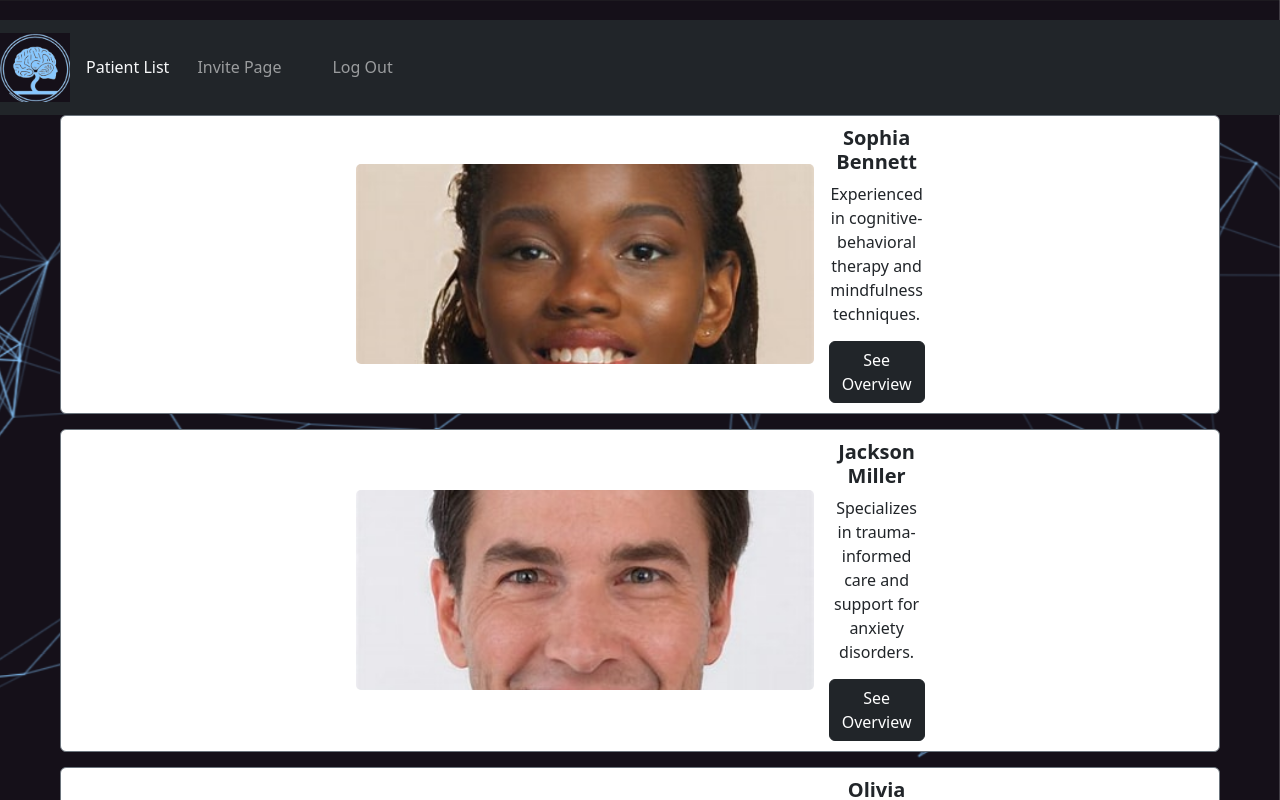
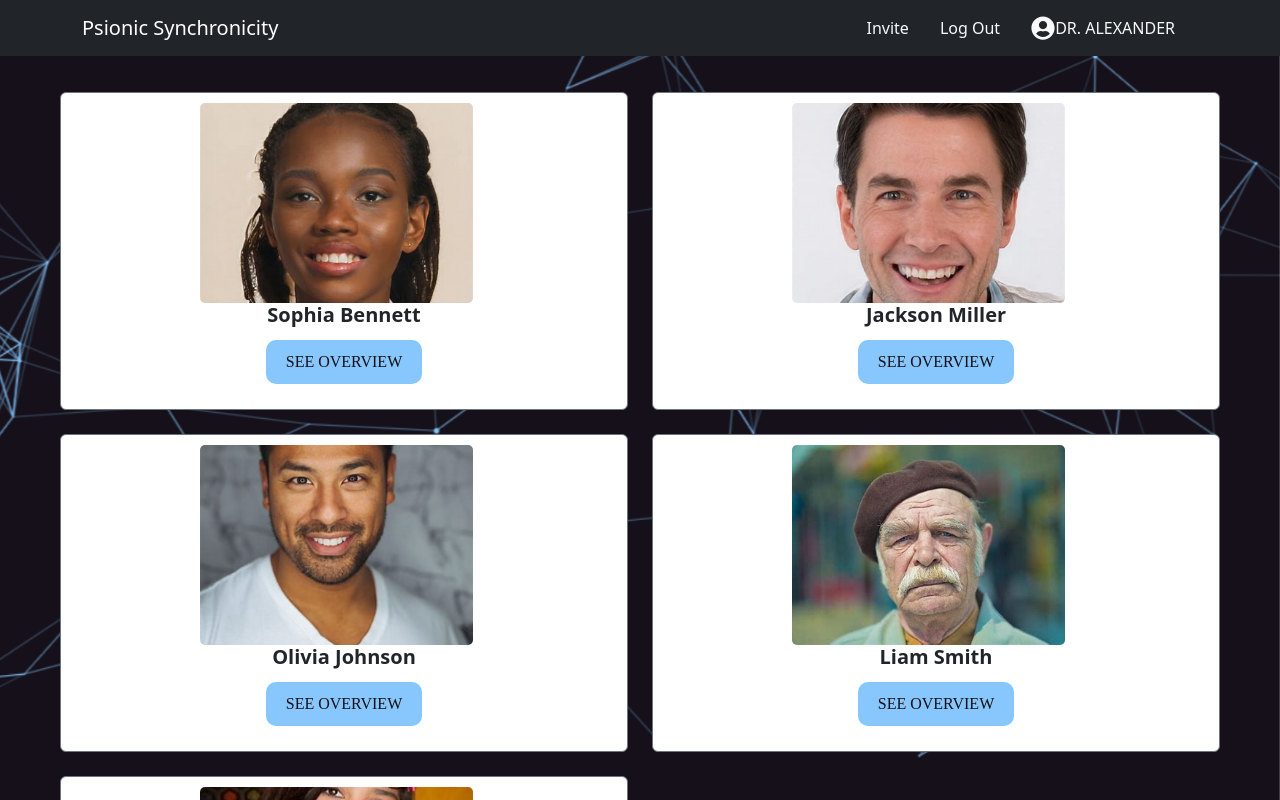
Before and after one commit to jojocodes1/Sentimential, a React (Create React App) app in the folder mind-bridge/: page /listPage in a window 1280 px wide. Built offline with nearby package versions, Linux system fonts and the light colour scheme; no server answers.

Commit message:
implementing data to the bar chart

```diff
--- a/mind-bridge/src/components/ListPage.js
+++ b/mind-bridge/src/components/ListPage.js
@@ -5,7 +5,8 @@ import Col from 'react-bootstrap/Col';
 import Row from 'react-bootstrap/Row';
 import { getAuth, onAuthStateChanged } from 'firebase/auth';
 import firebaseApp from '../FirbaseConfig/firebase';
-import { Navbar, Nav } from 'react-bootstrap';
+import { Navbar, Nav, Container } from 'react-bootstrap';
+import { FaUserCircle } from 'react-icons/fa';
 import logo from '../logo.png'; // Ensure you have the logo image in your assets
 
 import a from '../a.jpg';
@@ -19,11 +20,11 @@ import '../App.css';
 const auth = getAuth(firebaseApp);
 
 const clientsData = [
-  { id: 1, name: 'Sophia Bennett', info: 'Experienced in cognitive-behavioral therapy and mindfulness techniques.', image: a },
-  { id: 2, name: 'Jackson Miller', info: 'Specializes in trauma-informed care and support for anxiety disorders.', image: b },
-  { id: 3, name: 'Olivia Johnson', info: 'Expert in family therapy and child psychology.', image: c },
-  { id: 4, name: 'Liam Smith', info: 'Focuses on stress management and interpersonal relationship counseling.', image: d },
-  { id: 5, name: 'Isabella Davis', info: 'Offers personalized therapy for depression and life transitions.', image: e }
+  { id: 1, name: 'Sophia Bennett', image: a },
+  { id: 2, name: 'Jackson Miller', image: b },
+  { id: 3, name: 'Olivia Johnson', image: c },
+  { id: 4, name: 'Liam Smith', image: d },
+  { id: 5, name: 'Isabella Davis', image: e }
 ];
 
 const ListPage = () => {
@@ -52,31 +53,37 @@ const ListPage = () => {
 
   return (
     <div className="mainContainer">
-      <Navbar bg="dark" variant="dark" expand="lg" className="navbar">
-        <Navbar.Brand href="#home">
-          <img src={logo} alt="Logo" className="navbar-logo" /></Navbar.Brand>
+      <Navbar bg="dark" variant="dark" expand="lg" className="navbar py-2 fixed-top">
+        <Container>
+          <Navbar.Brand href="#home" className="d-flex align-items-center">
+            <span className="font-weight-bold">Psionic Synchronicity</span>
+          </Navbar.Brand>
           <Navbar.Toggle aria-controls="basic-navbar-nav" />
           <Navbar.Collapse id="basic-navbar-nav">
-          <Nav className="ml-auto nav-links">
-            <span className="text-light mr-3">Patient List</span>
-            <Nav.Link onClick={() => handleNavigation('/invite')}>Invite Page</Nav.Link>
-            <Nav.Link onClick={() => handleNavigation('/logout')}>Log Out</Nav.Link>
+            <Nav className="ms-auto align-items-center">
+              <Nav.Link onClick={() => handleNavigation('/invite')} className="text-light">Invite</Nav.Link>
+              <Nav.Link onClick={() => handleNavigation('/logout')} className="text-light">Log Out</Nav.Link>
+              <Nav.Link className="d-flex align-items-center">
+                <FaUserCircle className="text-light mr-2" size={24} />
+                <span className="text-light"> DR. ALEXANDER </span>
+              </Nav.Link>
             </Nav>
           </Navbar.Collapse>
+        </Container>
       </Navbar>
 
-      <div className="content">
-        <div className="clientList">
+      <div className="content mt-5 pt-4">
+        <Row xs={1} md={2} className="g-4">
           {clients.map((client) => (
-            <Card key={client.id} border="secondary" className="clientCard">
-  <div className="cardContent">
+            <Col key={client.id}>
+              <Card border="secondary" className="clientCard h-100">
+                <div className="cardContent d-flex flex-column h-100">
                   <Card.Img className="card-img" variant="top" src={client.image} alt={`Image of ${client.name}`} />
-    <div className="cardDetails">
+                  <div className="cardDetails flex-grow-1 d-flex flex-column">
                     <Card.Title><b>{client.name}</b></Card.Title>
-      <Card.Text>{client.info}</Card.Text>
                     <Card.Text>
                       <button
-          className="btn btn-dark"
+                        className="inputButton"
                         onClick={() => handleNavigation('/profOverview')}
                       >
                         See Overview
@@ -85,9 +92,9 @@ const ListPage = () => {
                   </div>
                 </div>
               </Card>
-
+            </Col>
           ))}
-        </div>
+        </Row>
       </div>
     </div>
   );
--- a/mind-bridge/src/components/ProfOverview.js
+++ b/mind-bridge/src/components/ProfOverview.js
@@ -7,6 +7,8 @@ import { getAuth, onAuthStateChanged } from 'firebase/auth';
 import firebaseApp from '../FirbaseConfig/firebase'; // Ensure the path is correct
 import { clientListeningClassification } from "../clientListeningClassification.ts";
 import { Bar, Radar } from 'react-chartjs-2';
+import { Navbar, Nav, Container } from 'react-bootstrap';
+import { FaUserCircle } from 'react-icons/fa';
 import { Chart as ChartJS, Title, Tooltip, Legend, BarElement, CategoryScale, LinearScale, RadarController, RadialLinearScale, PointElement, LineElement } from 'chart.js';
 import { intakeToClassificationMadeAccessible } from "../intakeToClassificationMadeAccessible.ts";
 // import playlistCompImage from '../../playlist_comp.png'; // playlist_comp.png Ensure the path to your logo is correct
@@ -38,19 +40,6 @@ const auth = getAuth(firebaseApp);
 // Then my heart drowns out my thoughts, my head's about to explode
 // What I need is some closure
 // I, I can't eat, I can't sleep, I get anxiety
-// When you're not here with me, I get anxiety
-// I can't eat, I can't sleep, don't know why you can't see
-// You give me, you give me, give me
-// Anxiet-xiet, xiet, xiet-xiet-xiet, xiet-xiety-ty
-// Xiet, xiet-xiet-xiet
-// Give me anxiety
-// Xiet-xiet, xiet, xiet-xiety-ty
-// Xiet, xiet-xiet-xiet
-// Anxiety (anxiety)
-// (If you ain't beside me)
-// Every time I smile while I'm doin' fine, does it show?
-// 'Cause' I'm really freaking out, too scared of letting you go
-// I can't eat, I can't sleep, I get anxiety
 // When you're not here with me, I get anxiety
 // I can't eat, I can't sleep, don't know why you can't see
 // You give me, you give me, give me anxiety
@@ -677,39 +666,18 @@ const radarChartData = {
 
 const ProfOverview = () => {
 
-  const [barChartData, setBarCharData] = useState({
-    labels: ['Joy', 'Sadness', 'Anger', 'Fear' ],
+  const barChartData = {
+    labels: ['Joy', 'Sadness', 'Anger', 'Fear'],
     datasets: [
       {
         label: 'Amount of Songs',
-        data: [0, 0, 0, 0],
+        data: [5, 3, 2, 1], // Static data
         backgroundColor: 'rgba(75, 192, 192, 0.2)',
         borderColor: 'rgba(75, 192, 192, 1)',
         borderWidth: 3,
       },
     ],
-  });
-
-  /*useEffect(()=> {
-    //Promise.all(inputs.map(input => { return dummy.classifyThis(input)})).then((results) => {
-      //const dummyMap = dummy.getMap();
-      //const jsonData = JSON.parse(dummyMap);
-      const valuesString = intakeToClassificationMadeAccessible.accessible.lyricMap;
-      const valueMap = JSON.parse(valuesString);
-      setBarCharData({
-        labels: ['Joy', 'Sadness', 'Anger', 'Fear' ],
-        datasets: [
-          {
-            label: 'Amount of Songs',
-            data: [valueMap['Joy'], valueMap['Sadness'], valueMap['Anger'], valueMap['Fear']],
-            backgroundColor: 'rgba(75, 192, 192, 0.2)',
-            borderColor: 'rgba(75, 192, 192, 1)',
-            borderWidth: 3,
-          },
-        ],
-      });
-    //});
-  },[]);*/
+  };
 
   const [userEmail, setUserEmail] = useState(null);
   const navigate = useNavigate();
@@ -734,9 +702,25 @@ const ProfOverview = () => {
 
   return (
     <div className="mainContainer">
-      <h1 className="text-center">Psionic Synchronicity</h1>
+      <Navbar bg="dark" variant="dark" expand="lg" className="navbar py-2 fixed-top">
+        <Container>
+          <Navbar.Brand href="/listPage" className="d-flex align-items-center">
+            <span className="font-weight-bold">Psionic Synchronicity</span>
+          </Navbar.Brand>
+          <Navbar.Toggle aria-controls="basic-navbar-nav" />
+          <Navbar.Collapse id="basic-navbar-nav">
+            <Nav className="ms-auto align-items-center">
+              <Nav.Link className="d-flex align-items-center">
+                <FaUserCircle className="text-light mr-2" size={24} />
+                <span className="text-light"> DR. ALEXANDER </span>
+              </Nav.Link>
+            </Nav>
+          </Navbar.Collapse>
+        </Container>
+      </Navbar>
 
-
+      {/* Add a div with padding-top to create space below the navbar */}
+      <div style={{ paddingTop: '80px' }}>
         <Row className="justify-content-center">
           <Col xs={12} md={5} lg={5} className="mb-4">
             <Card border="secondary" className="text-center">
@@ -773,6 +757,7 @@ const ProfOverview = () => {
           />
         </div>
       </div>
+    </div>
   );
 }
 
```
Lines whose indentation alone changed are shown as unchanged.
